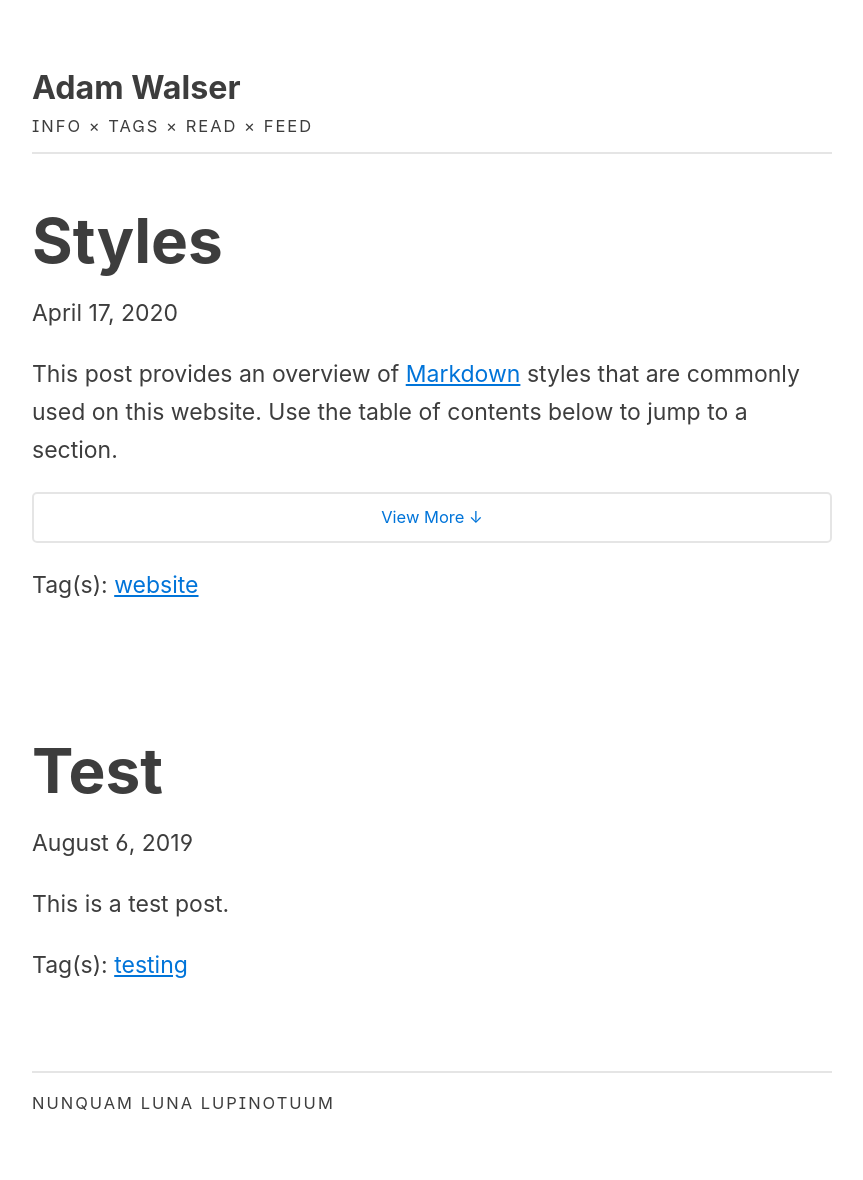
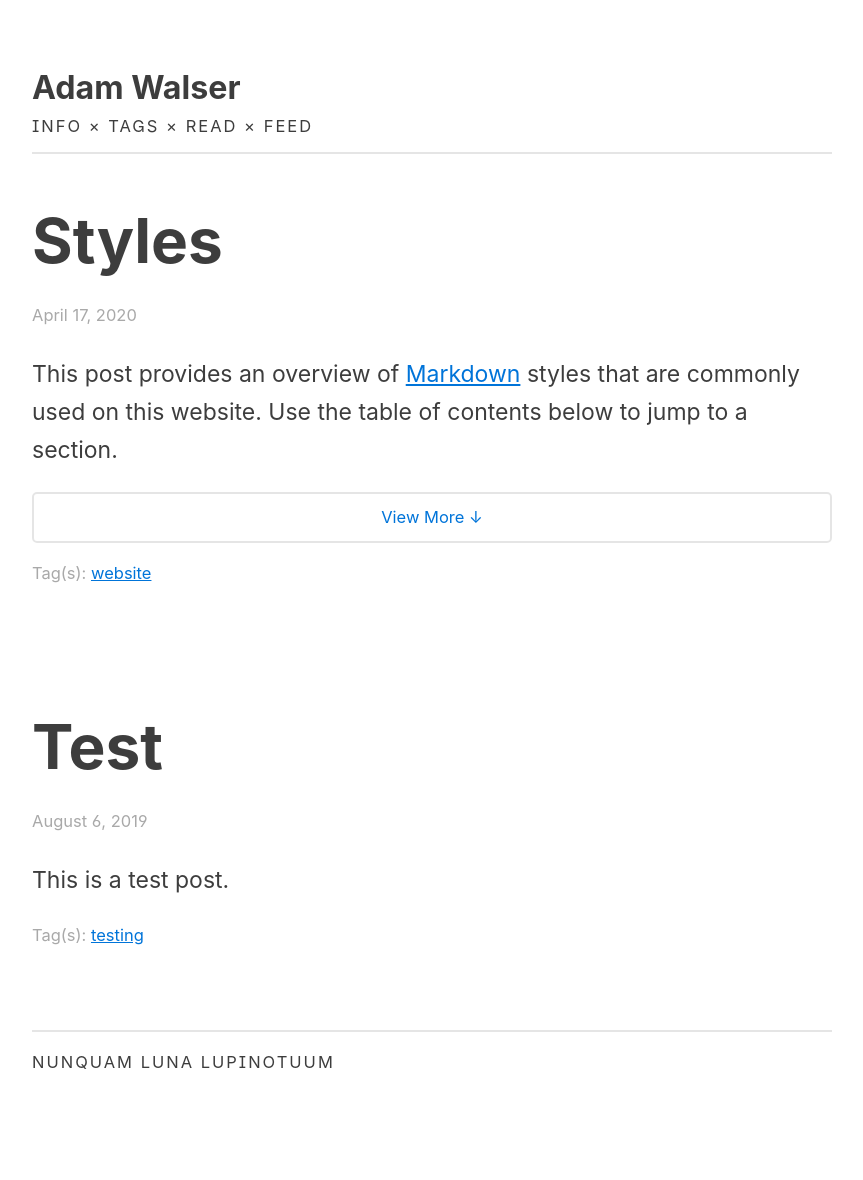
Before and after one commit to ajpwalser/ajpwalser.github.io, a Jekyll site: the page built from index.html, in a window 1280 px wide. Shown: the whole page, without its empty margins (208-1071 px from the left). Built offline with Jekyll 4.4.1, drawn with Linux system fonts in a browser that asks for light colours; some web fonts are replaced; the list of posts is cut into pages by our own code; after the commit the page ends 1139 px from its top, so only the background shows below that.

Commit message:
Update style.css

```diff
--- a/css/style.css
+++ b/css/style.css
@@ -140,7 +140,8 @@ h4 {
 /* Meta */
 
 time,
-.meta, {
+.meta,
+span.archive {
 	font-size: 0.718em;
 	color: rgb(169, 169, 169);
 }
```
